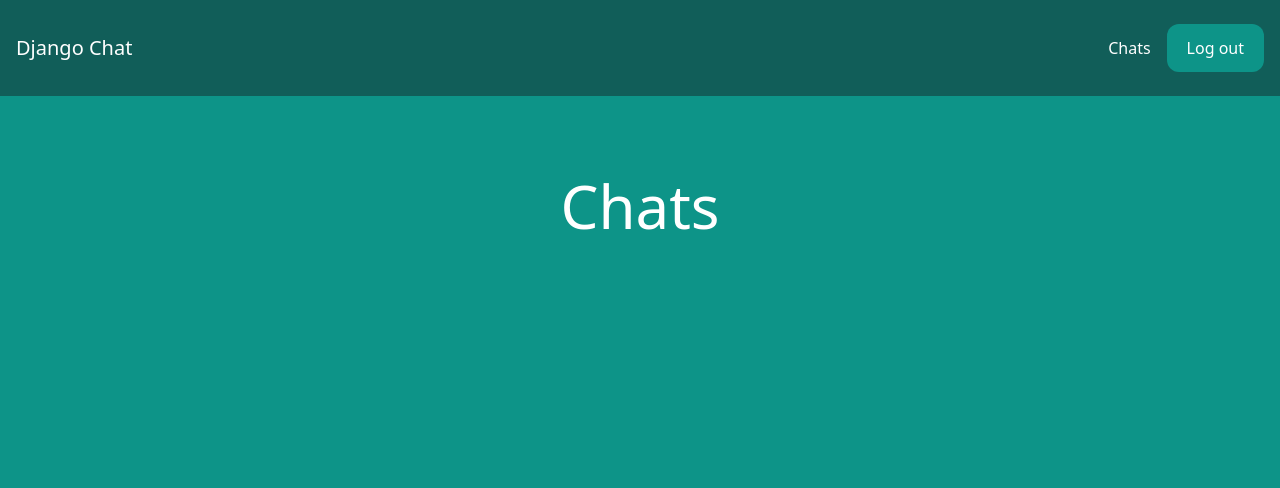
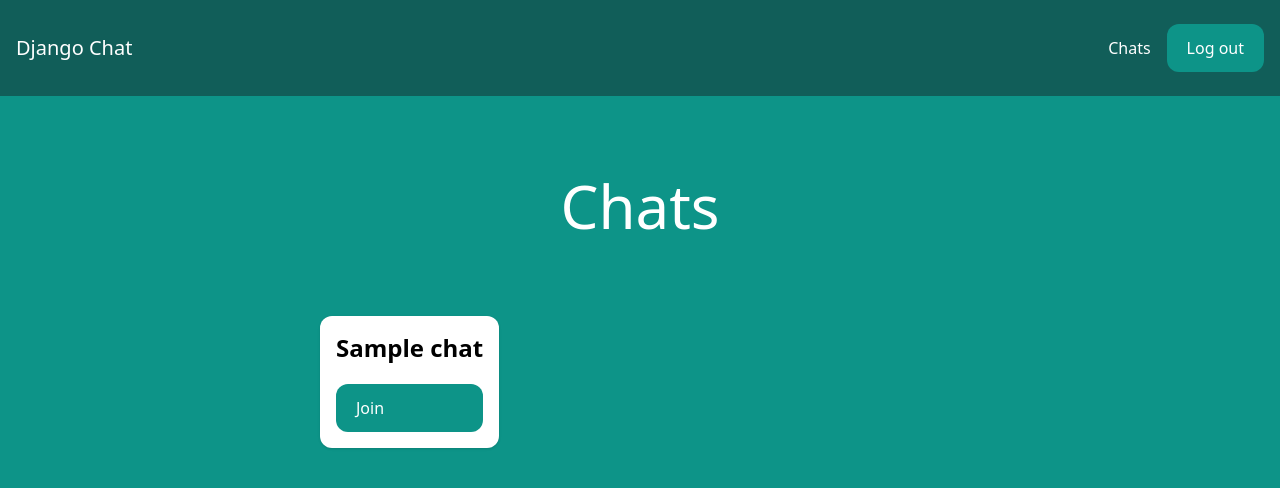
Before and after one commit to kenneths4/django-chat-app, a Django app: page /chats/ in a window 1280 px wide. Shown: the top 488 px of the page. Run offline with Django 4.2, Linux system fonts and the light colour scheme; a user stored in the database is signed in; tables that the repository leaves empty hold one stand-in row (values such as "Sample post"); some libraries are stand-ins or nearby versions.

Commit message:
added list of available chats

```diff
--- a/djangochat/chat/templates/chats.html
+++ b/djangochat/chat/templates/chats.html
@@ -8,4 +8,14 @@
     <h1 class="text-3xl lg:text-6xl text-white">Chats</h1>
 
 </div>
+
+<div class="w-full flex flex-wrap items-center">
+    {% for chat in chats %}
+    <div class="w-full lg:w-1/4 px-3 py-3"></div>
+    <div class="p-4 bg-white shadow rounded-xl text center">
+        <h2 class="mb-5 text-2xl font-semibold">{{chat.name}}</h2>
+        <a href="#" class="px-5 py-3 block rounded-xl text-white bg-teal-600 hover:bg-teal-700">Join</a>
+    </div>
+    {% endfor %}
+</div>
 {% endblock %}
```
